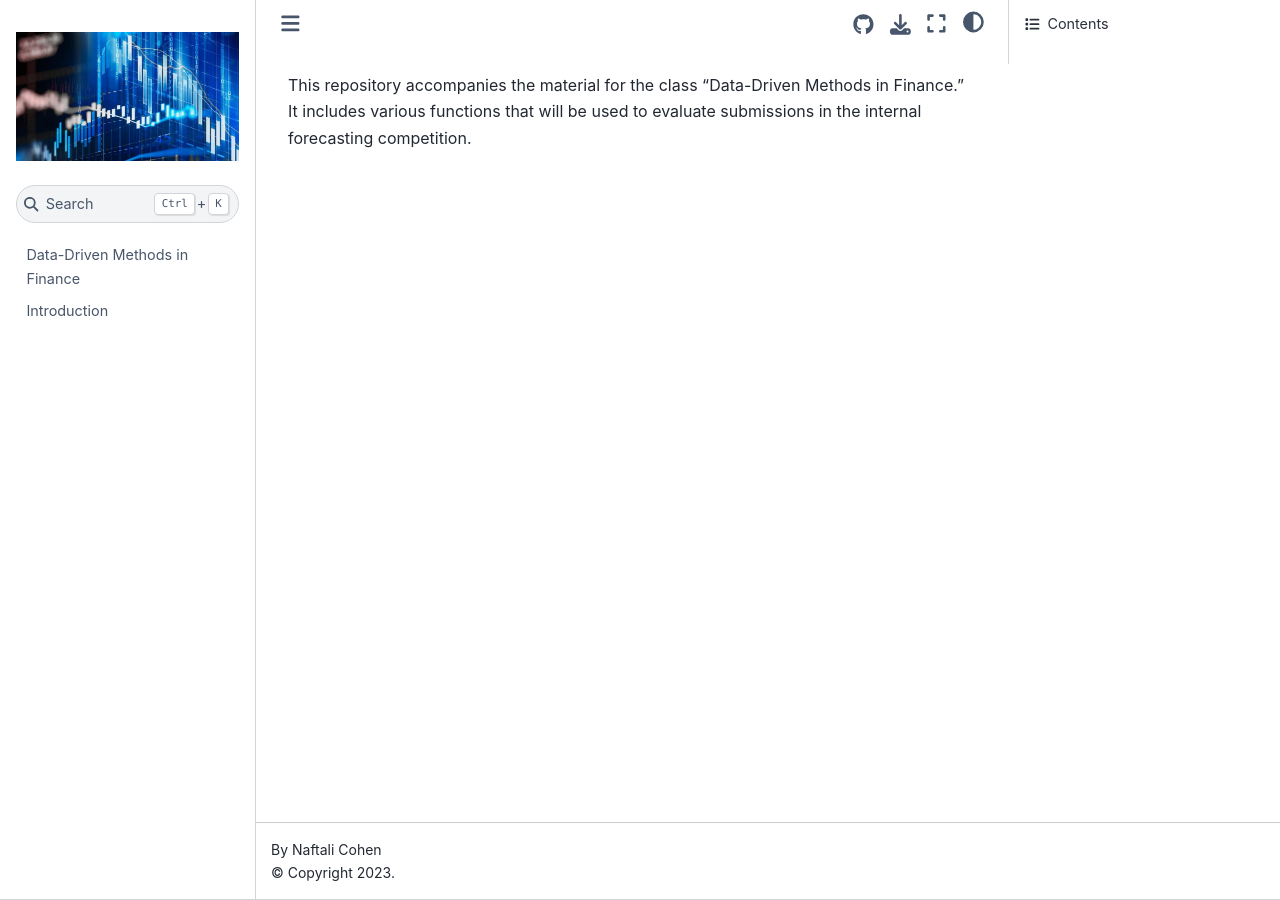
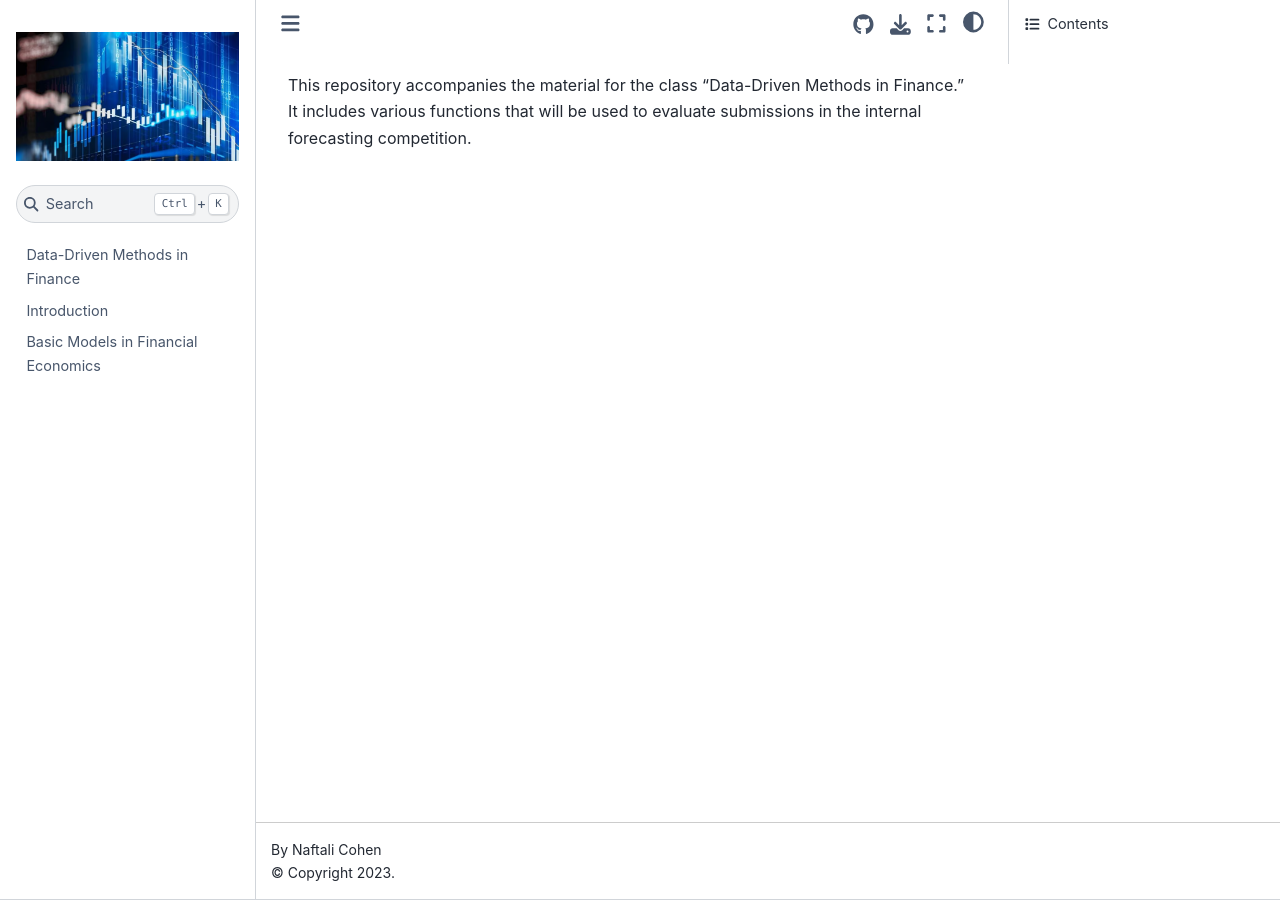
Before and after one commit to naftalic/ddmif, a Jupyter Book: the page built from README.md, in a window 1280 px wide. Built offline with Jupyter Book 1.0.4 settings and Sphinx 7.4.7 and the Sphinx Book theme 1.1.4, drawn with Linux system fonts in a browser that asks for light colours.

Commit message:
Update _toc.yml

```diff
--- a/_toc.yml
+++ b/_toc.yml
@@ -5,6 +5,7 @@ format: jb-book
 root: intro
 chapters:
  - file: introduction
+ - file: basic_models
  # - file: markdown
  # - file: notebooks
  # - file: markdown-notebooks
```
